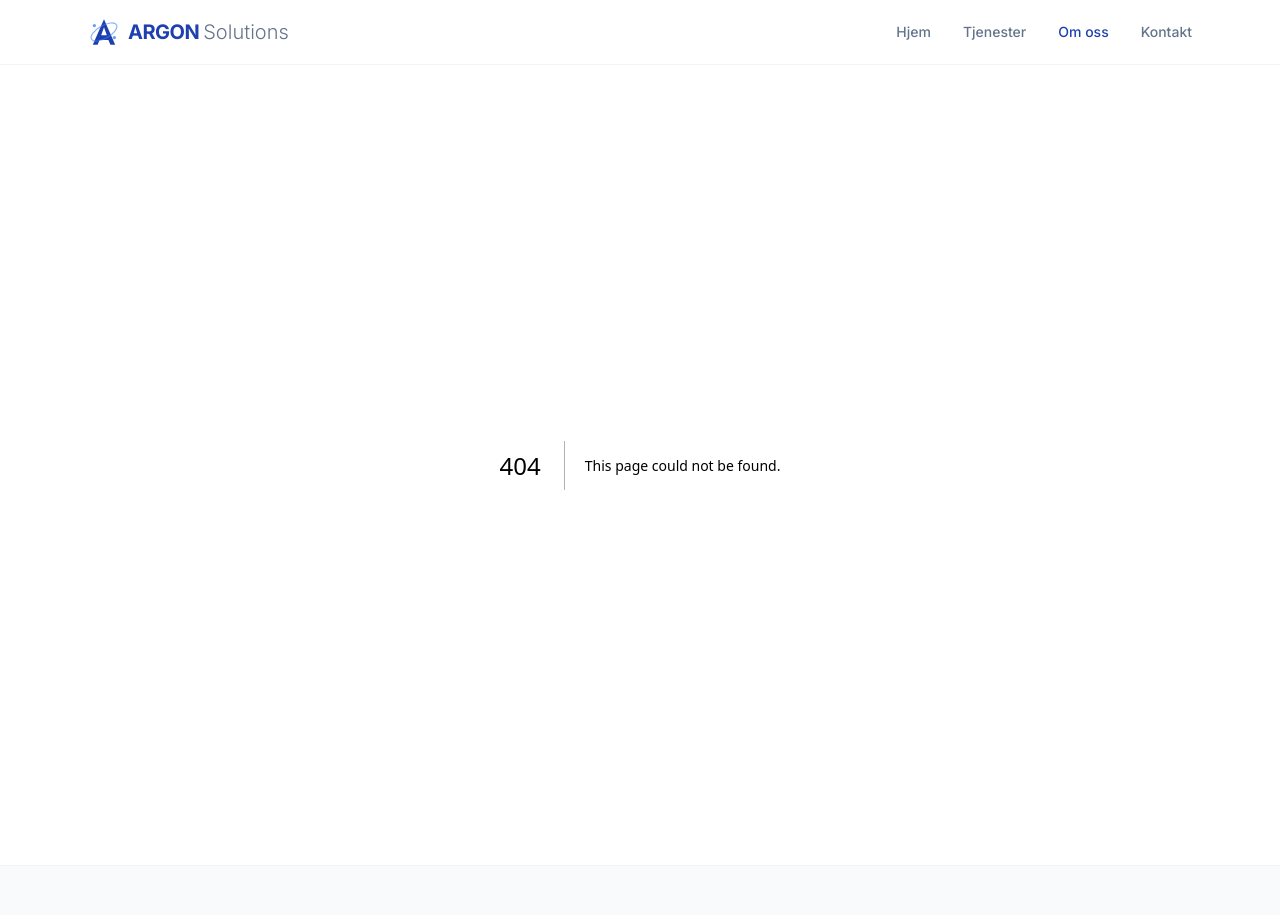
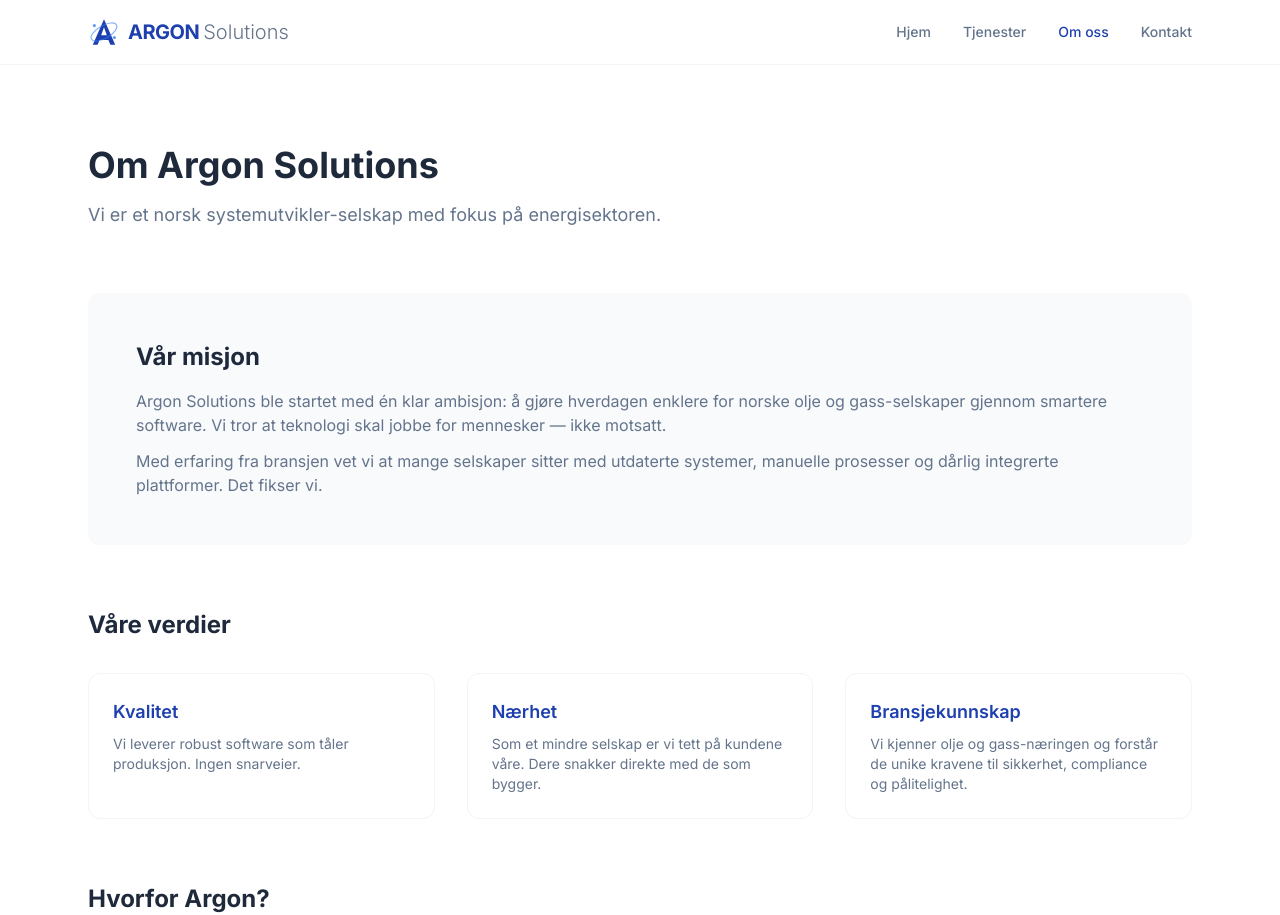
Before and after one commit to sondregysland-design/argon-solutions, a Next.js app: page /om-oss in a window 1280 px wide. Before the commit this address had no page. Shown: the top 915 px of the page. Built offline with nearby package versions, Linux system fonts and the light colour scheme.

Commit message:
feat: add om-oss page with mission, values, and brand story

```diff
--- /dev/null
+++ b/src/app/om-oss/page.tsx
@@ -0,0 +1,72 @@
+import type { Metadata } from "next";
+
+export const metadata: Metadata = {
+  title: "Om oss — Argon Solutions",
+  description: "Hvem vi er og hvorfor vi gjør det vi gjør.",
+};
+
+const verdier = [
+  {
+    title: "Kvalitet",
+    description: "Vi leverer robust software som tåler produksjon. Ingen snarveier.",
+  },
+  {
+    title: "Nærhet",
+    description: "Som et mindre selskap er vi tett på kundene våre. Dere snakker direkte med de som bygger.",
+  },
+  {
+    title: "Bransjekunnskap",
+    description: "Vi kjenner olje og gass-næringen og forstår de unike kravene til sikkerhet, compliance og pålitelighet.",
+  },
+];
+
+export default function OmOssPage() {
+  return (
+    <div className="py-20">
+      <div className="mx-auto max-w-6xl px-6">
+        <h1 className="text-4xl font-bold text-text">Om Argon Solutions</h1>
+        <p className="mt-4 max-w-2xl text-lg text-text-light">
+          Vi er et norsk systemutvikler-selskap med fokus på energisektoren.
+        </p>
+
+        {/* Misjon */}
+        <div className="mt-16 rounded-xl bg-surface p-8 md:p-12">
+          <h2 className="text-2xl font-bold text-text">Vår misjon</h2>
+          <p className="mt-4 text-text-light">
+            Argon Solutions ble startet med én klar ambisjon: å gjøre hverdagen
+            enklere for norske olje og gass-selskaper gjennom smartere software.
+            Vi tror at teknologi skal jobbe for mennesker — ikke motsatt.
+          </p>
+          <p className="mt-3 text-text-light">
+            Med erfaring fra bransjen vet vi at mange selskaper sitter med
+            utdaterte systemer, manuelle prosesser og dårlig integrerte
+            plattformer. Det fikser vi.
+          </p>
+        </div>
+
+        {/* Verdier */}
+        <div className="mt-16">
+          <h2 className="text-2xl font-bold text-text">Våre verdier</h2>
+          <div className="mt-8 grid gap-8 sm:grid-cols-3">
+            {verdier.map((v) => (
+              <div key={v.title} className="rounded-xl border border-gray-100 p-6">
+                <h3 className="text-lg font-semibold text-primary">{v.title}</h3>
+                <p className="mt-2 text-sm text-text-light">{v.description}</p>
+              </div>
+            ))}
+          </div>
+        </div>
+
+        {/* Hvorfor Argon */}
+        <div className="mt-16">
+          <h2 className="text-2xl font-bold text-text">Hvorfor Argon?</h2>
+          <p className="mt-4 text-text-light">
+            Argon er en edelgass — stabil, pålitelig og essensiell i
+            industrielle prosesser. Akkurat som gassen, leverer vi løsninger
+            som bare virker. Stabilt, trygt og tilpasset deres behov.
+          </p>
+        </div>
+      </div>
+    </div>
+  );
+}
```
